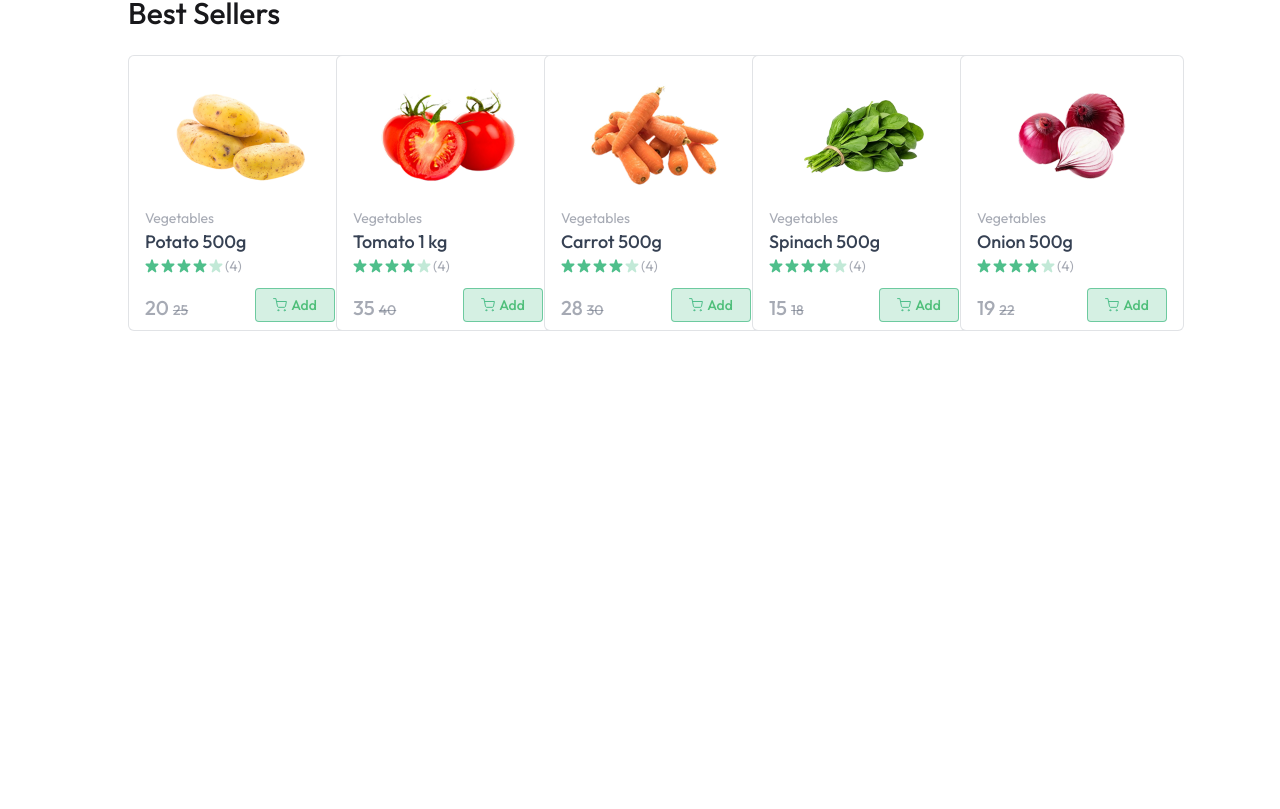
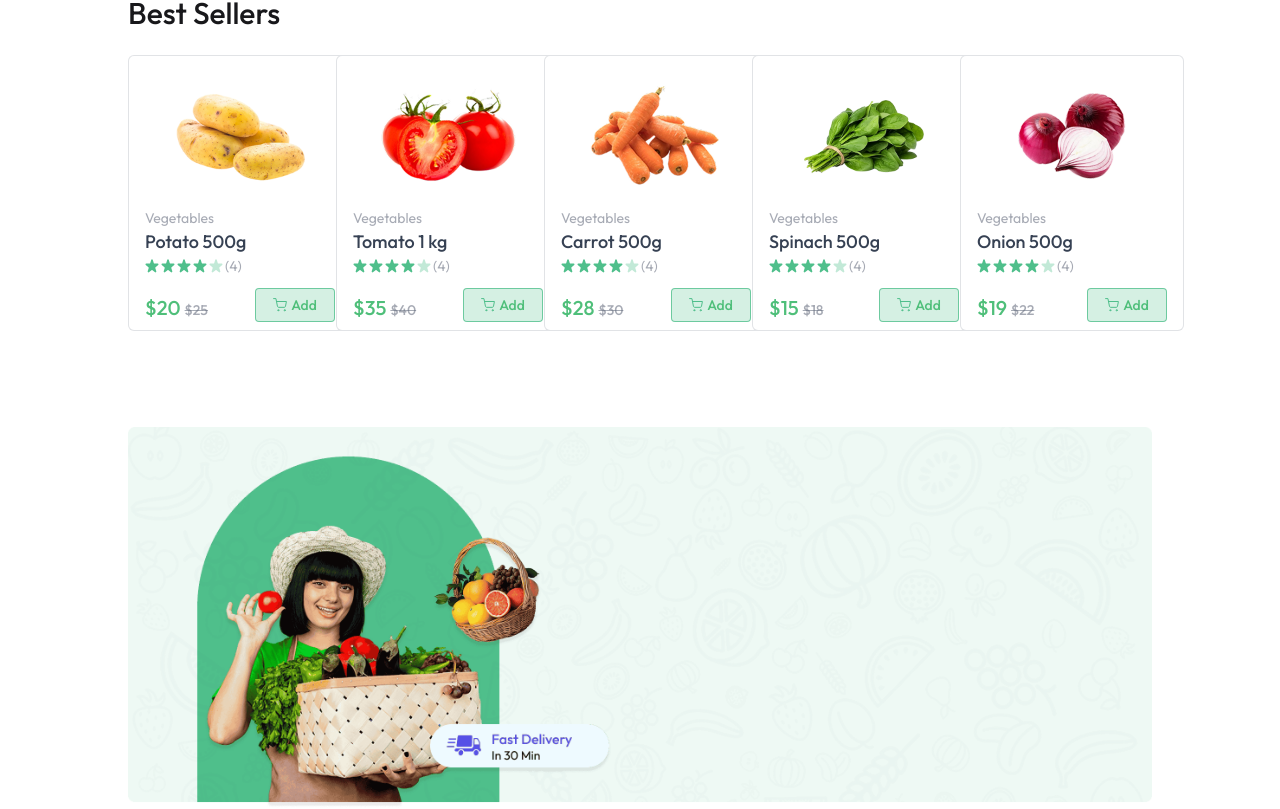
Before and after one commit to alaminjim/Grocery_Delivery, a React (Vite) app in the folder Grocery Delivery/grocery-shop-client/: page / in a window 1280 px wide. Shown: the part 853-1662 px from the top of the page. Before the commit the page ends 1184 px from the top, so only its background shows below. Built offline with nearby package versions, Linux system fonts and the light colour scheme.

Commit message:
added bottomSeller

```diff
--- /dev/null
+++ b/Grocery Delivery/grocery-shop-client/src/Components/BottomBanner.jsx
@@ -0,0 +1,20 @@
+import { assets } from "../../public/images/assets";
+
+const BottomBanner = () => {
+  return (
+    <div className="relative mt-24">
+      <img
+        className="w-full hidden md:block"
+        src={assets.bottom_banner_image}
+        alt=""
+      />
+      <img
+        className="w-full md:hidden"
+        src={assets.bottom_banner_image_sm}
+        alt=""
+      />
+    </div>
+  );
+};
+
+export default BottomBanner;
--- a/Grocery Delivery/grocery-shop-client/src/Components/ProductCard.jsx
+++ b/Grocery Delivery/grocery-shop-client/src/Components/ProductCard.jsx
@@ -1,10 +1,8 @@
-import React from "react";
 import { assets } from "../../public/images/assets";
 import { useAppContext } from "../Context/AppContext";
 
 const ProductCard = ({ product }) => {
-  const [count, setCount] = React.useState(0);
-  const { currency, addToCart, removeCartItems, cartItems } = useAppContext();
+  const { addToCart, removeCartItems, cartItems } = useAppContext();
 
   return (
     product && (
@@ -35,12 +33,10 @@ const ProductCard = ({ product }) => {
             <p>(4)</p>
           </div>
           <div className="flex items-end justify-between mt-3">
-            <p className="md:text-xl text-base font-medium text-primary-500">
-              {currency}
-              {product?.offerPrice}{" "}
+            <p className="md:text-xl text-base font-medium text-[#4fbf7a]">
+              ${product?.offerPrice}{" "}
               <span className="text-gray-500/60 md:text-sm text-xs line-through">
-                {currency}
-                {product?.price}
+                ${product?.price}
               </span>
             </p>
             <div
--- a/Grocery Delivery/grocery-shop-client/src/Pages/Home.jsx
+++ b/Grocery Delivery/grocery-shop-client/src/Pages/Home.jsx
@@ -1,4 +1,5 @@
 import BestSeller from "../Components/BestSeller";
+import BottomBanner from "../Components/BottomBanner";
 import Categories from "../Components/Categories";
 import MainBanner from "../Components/MainBanner";
 
@@ -9,6 +10,7 @@ const Home = () => {
         <MainBanner></MainBanner>
         <Categories></Categories>
         <BestSeller></BestSeller>
+        <BottomBanner></BottomBanner>
       </div>
     </div>
   );
```
